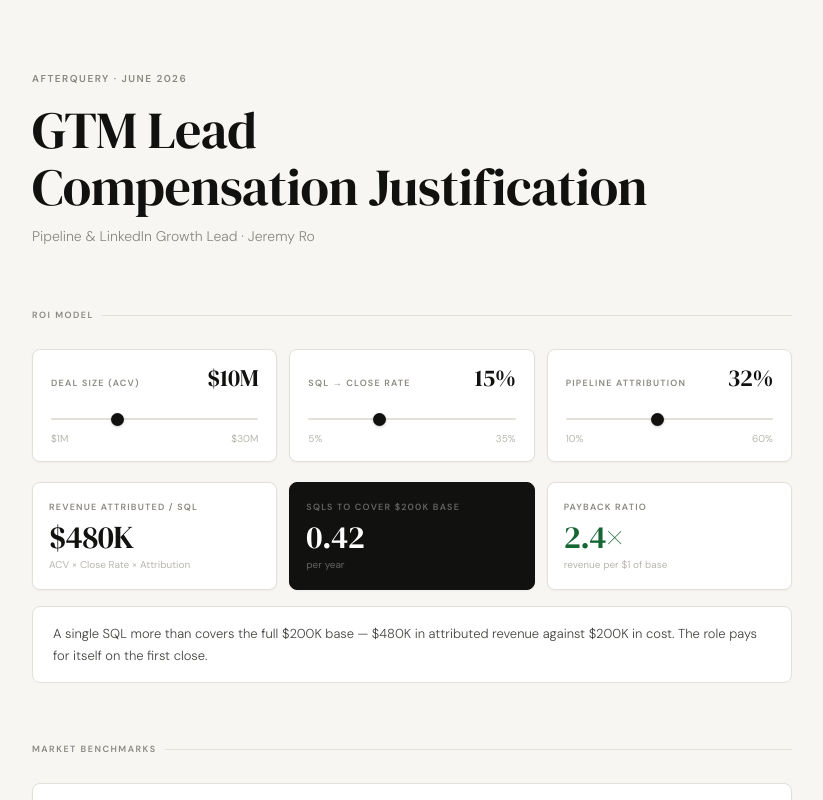
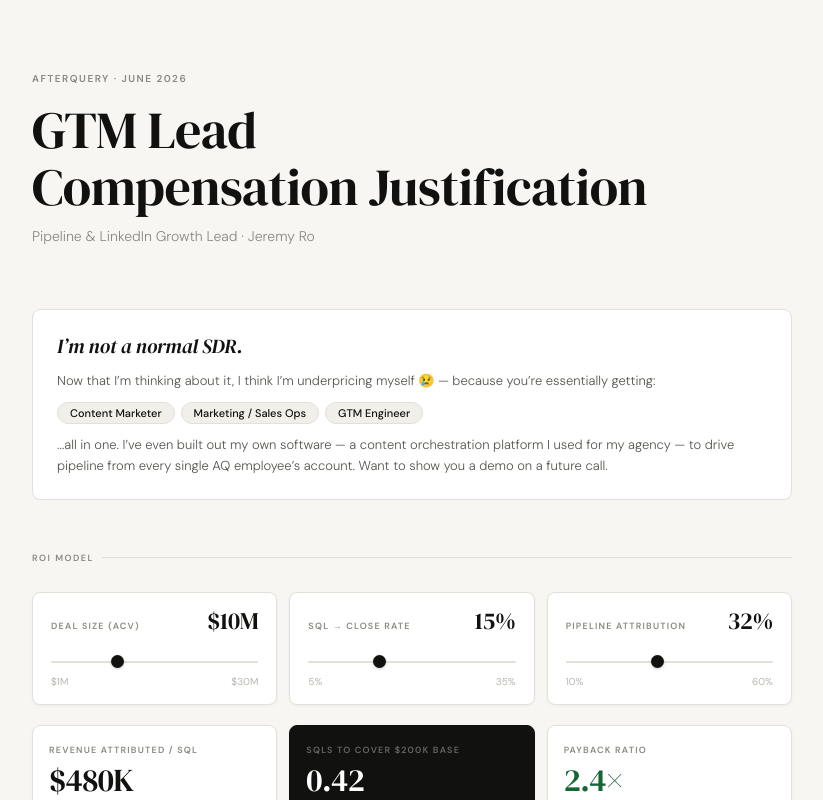
Before and after one commit to jeremyjro/jeremyjro, a Next.js app: page /comp in a window 1280 px wide. Shown: the top 800 px of the page, without its empty margins (228-1051 px from the left). Built offline with nearby package versions, Linux system fonts and the light colour scheme.

Commit message:
Add 'not a normal SDR' note block to comp page

```diff
--- a/app/comp/page.module.css
+++ b/app/comp/page.module.css
@@ -42,6 +42,58 @@
   font-size: 14px;
   color: #8a8880;
   font-weight: 300;
+}
+
+/* ── Note block ── */
+
+.noteBlock {
+  background: #ffffff;
+  border: 1px solid #e2e0d8;
+  border-radius: 8px;
+  padding: 22px 24px;
+  margin-bottom: 52px;
+}
+
+.noteHeadline {
+  font-family: 'DM Serif Display', Georgia, serif;
+  font-style: italic;
+  font-size: 20px;
+  color: #111110;
+  margin-bottom: 10px;
+  letter-spacing: -0.2px;
+}
+
+.noteBody {
+  font-family: 'DM Sans', system-ui, sans-serif;
+  font-size: 13px;
+  font-weight: 300;
+  line-height: 1.65;
+  color: #555550;
+  margin-bottom: 10px;
+}
+
+.noteBody:last-child {
+  margin-bottom: 0;
+}
+
+.noteList {
+  list-style: none;
+  padding: 0;
+  margin: 0 0 10px 0;
+  display: flex;
+  flex-wrap: wrap;
+  gap: 6px;
+}
+
+.noteList li {
+  font-family: 'DM Sans', system-ui, sans-serif;
+  font-size: 11px;
+  font-weight: 500;
+  color: #111110;
+  background: #f0efe9;
+  border: 1px solid #e2e0d8;
+  border-radius: 20px;
+  padding: 3px 12px;
 }
 
 /* ── Sections ── */
--- a/app/comp/page.tsx
+++ b/app/comp/page.tsx
@@ -42,6 +42,25 @@ export default function CompPage() {
           <h1 className={styles.title}>GTM Lead<br />Compensation Justification</h1>
           <p className={styles.subtitle}>Pipeline &amp; LinkedIn Growth Lead · Jeremy Ro</p>
         </header>
+
+        {/* ── Note ── */}
+        <div className={styles.noteBlock}>
+          <p className={styles.noteHeadline}>I&rsquo;m not a normal SDR.</p>
+          <p className={styles.noteBody}>
+            Now that I&rsquo;m thinking about it, I think I&rsquo;m underpricing myself 😢 —
+            because you&rsquo;re essentially getting:
+          </p>
+          <ul className={styles.noteList}>
+            <li>Content Marketer</li>
+            <li>Marketing / Sales Ops</li>
+            <li>GTM Engineer</li>
+          </ul>
+          <p className={styles.noteBody}>
+            ...all in one. I&rsquo;ve even built out my own software — a content orchestration
+            platform I used for my agency — to drive pipeline from every single AQ employee&rsquo;s
+            account. Want to show you a demo on a future call.
+          </p>
+        </div>
 
         {/* ── ROI Model ── */}
         <section className={styles.section}>
```
